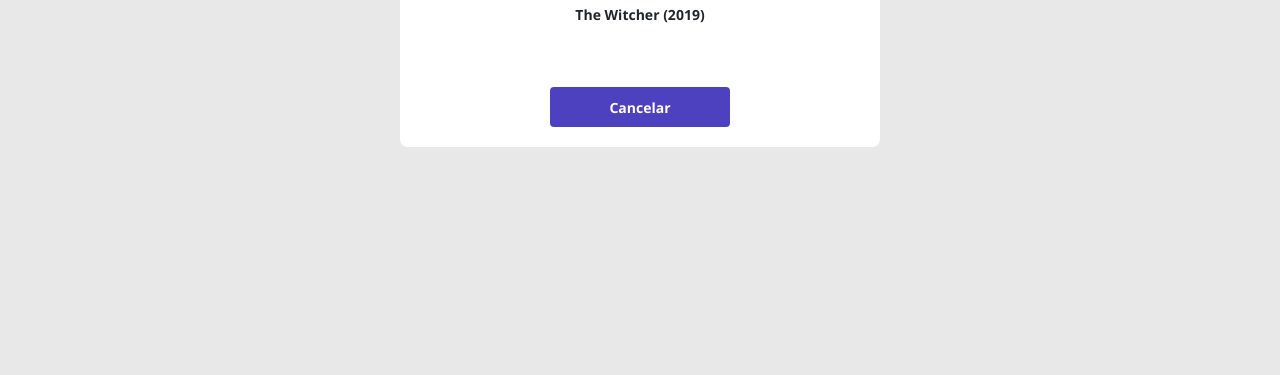
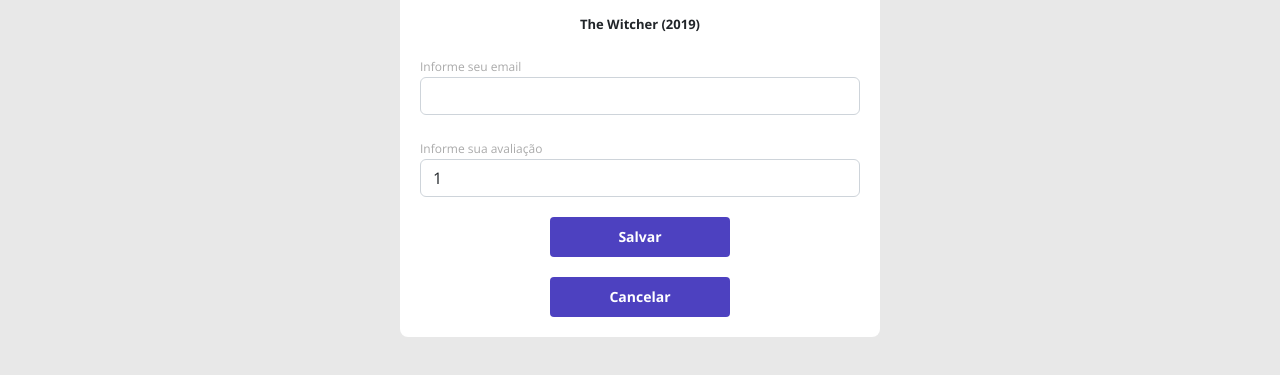
Before and after one commit to renatotadev/dsmovie, a plain HTML site: page form.html in a window 1280 px wide. Shown: the part 463-838 px from the top of the page. Before the commit the page ends 800 px from the top, so only its background shows below. Drawn offline with nearby package versions, Linux system fonts and the light colour scheme.

Commit message:
Formulário PARTE 2

```diff
--- a/css/styles.css
+++ b/css/styles.css
@@ -4,6 +4,7 @@
     --text-gray: #4A4A4A;
     --color-primary:#4D41C0;
     --white: #FFFFFF;
+    --text-light-gray: #AAAAAA;
 }
 *{
     box-sizing: border-box;
@@ -90,8 +91,39 @@
     align-items: center;
     justify-content: center;
     border-radius: 4px;
+    border: 0;
 }
 .dsmovie-form-container {
     padding: 40px 0;
     max-width:  480px;
 }
+.dsmovie-form-description {
+    background-color: var(--white);
+    padding: 20px;
+    display: flex;
+    flex-direction: column;
+    align-items: center;
+    border-radius: 0 0 8px 8px;
+}
+.dsmovie-form-description h3 {
+    font-size: 13px;
+    font-weight: 700;
+    margin-bottom: 20px;
+}
+.dsmovie-form {
+    width: 100%;
+}
+.dsmovie-form-group {
+    margin-bottom: 20px;
+}
+.dsmovie-form-group label {
+    font-size: 12px;
+    color: var(--text-light-gray);
+}
+.dsmovie-form-btn-container {
+    height: 100px;
+    display: flex;
+    flex-direction: column;
+    align-items: center;
+    justify-content: space-between;
+}
--- a/form.html
+++ b/form.html
@@ -1,13 +1,16 @@
 <!DOCTYPE html>
 <html lang="pt-br">
+
 <head>
     <meta charset="UTF-8">
     <meta name="viewport" content="width=device-width, initial-scale=1.0">
     <meta http-equiv="X-UA-Compatible" content="ie=edge">
     <title>DSMovie</title>
-    <link rel="stylesheet" href="https://cdn.jsdelivr.net/npm/bootstrap@5.2.0-beta1/dist/css/bootstrap.rtl.min.css" integrity="sha384-dc2NSrAXbAkjrdm9IYrX10fQq9SDG6Vjz7nQVKdKcJl3pC+k37e7qJR5MVSCS+wR" crossorigin="anonymous">
+    <link rel="stylesheet" href="https://cdn.jsdelivr.net/npm/bootstrap@5.2.0-beta1/dist/css/bootstrap.rtl.min.css"
+        integrity="sha384-dc2NSrAXbAkjrdm9IYrX10fQq9SDG6Vjz7nQVKdKcJl3pC+k37e7qJR5MVSCS+wR" crossorigin="anonymous">
     <link rel="stylesheet" href="css/styles.css">
 </head>
+
 <body>
     <header>
         <nav class="container">
@@ -23,10 +26,32 @@
             <div class="container dsmovie-form-container">
                 <div>
                     <div class="dsmovie-card">
-                        <img src="https://www.themoviedb.org/t/p/w533_and_h300_bestv2/jBJWaqoSCiARWtfV0GlqHrcdidd.jpg" alt="The Witcher">
-                        <div class="dsmovie-card-description">
+                        <img src="https://www.themoviedb.org/t/p/w533_and_h300_bestv2/jBJWaqoSCiARWtfV0GlqHrcdidd.jpg"
+                            alt="The Witcher">
+                        <div class="dsmovie-form-description">
                             <h3>The Witcher (2019)</h3>
-                            <a class="dsmovie-btn" href="index.html">Cancelar</a>
+                            <form class="dsmovie-form">
+                                <div class="form-group dsmovie-form-group">
+                                    <label for="email">Informe seu email</label>
+                                    <input class="form-control" type="email" name="email" id="email">
+                                </div>
+                                <div class="form-group dsmovie-form-group">
+                                    <label for="score">Informe sua avaliação</label>
+                                    <select class="form-control" name="score" id="score">
+                                        <option value="1">1</option>
+                                        <option value="2">2</option>
+                                        <option value="3">3</option>
+                                        <option value="4">4</option>
+                                        <option value="5">5</option>
+                                    </select>
+                                </div>
+                                <div class="dsmovie-form-btn-container">
+                                    <button class="dsmovie-btn" type="submit">Salvar</button>
+                                    <a class="dsmovie-btn" href="index.html">Cancelar</a>
+                                </div>
+                            </form>
+
+
                         </div>
                     </div>
                 </div>
@@ -35,4 +60,5 @@
         </section>
     </main>
 </body>
+
 </html>
```
